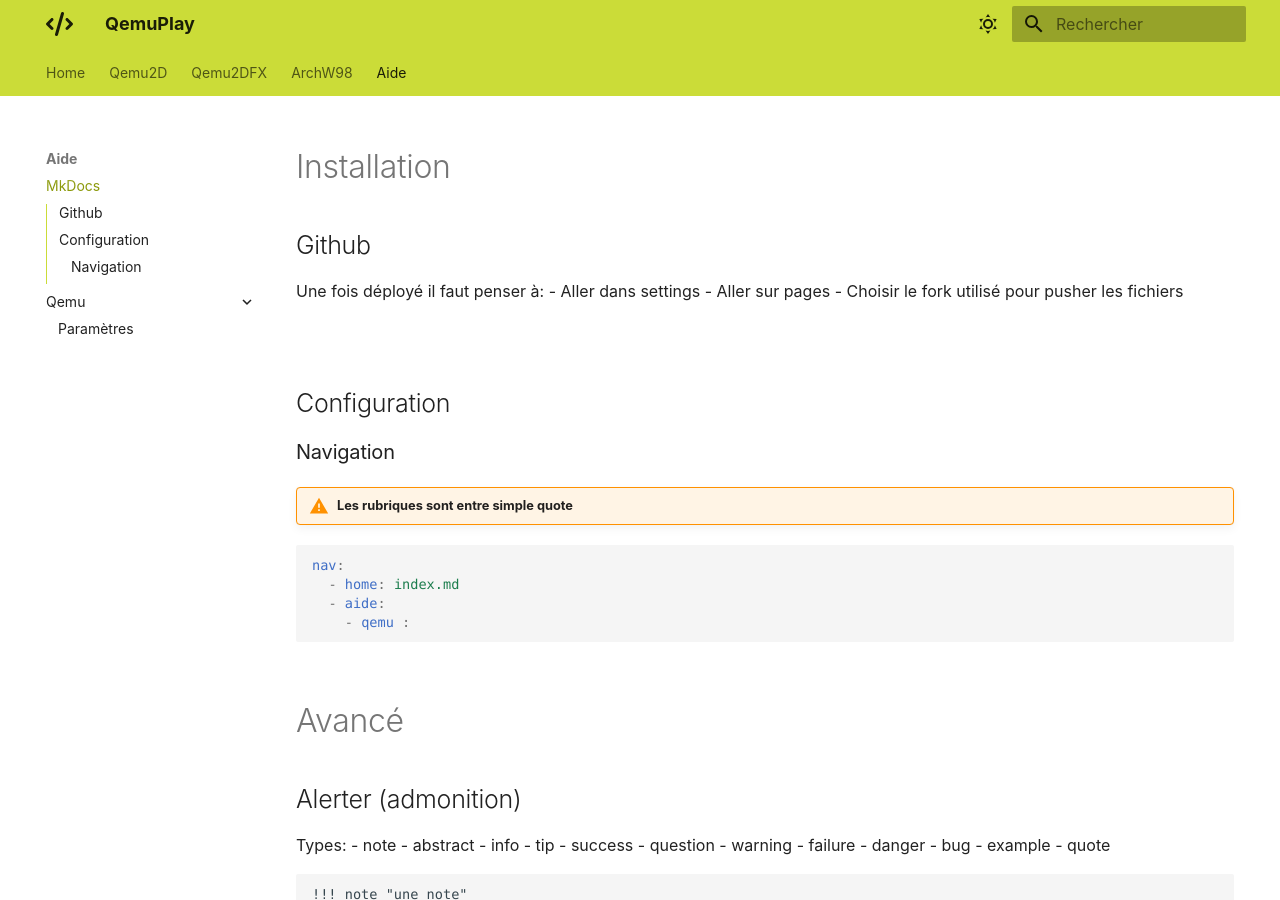
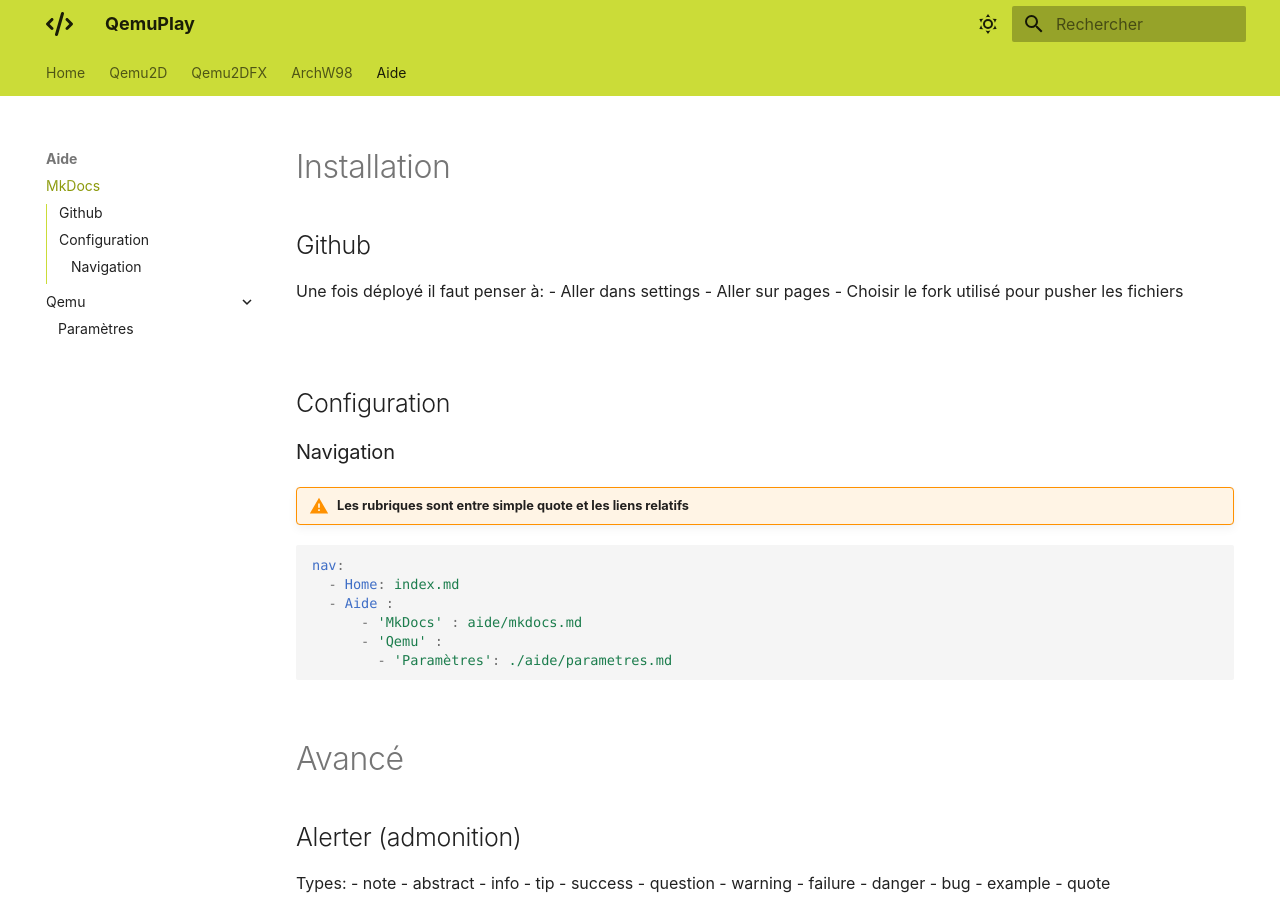
Before and after one commit to daerlnaxe/QemuPlay, an MkDocs documentation site: the page built from docs/aide/mkdocs.md, in a window 1280 px wide and 900 px high. Built offline with MkDocs 1.6.1 and Material for MkDocs 9.7.7, drawn with Linux system fonts in a browser that asks for light colours.

Commit message:
Update mkdocs.md

````diff
--- a/docs/aide/mkdocs.md
+++ b/docs/aide/mkdocs.md
@@ -9,13 +9,15 @@ Une fois déployé il faut penser à:
 
 ## Configuration
 ### Navigation
-!!! warning "Les rubriques sont entre simple quote"
+!!! warning "Les rubriques sont entre simple quote et les liens relatifs"
 
 ```yaml
 nav:
-  - home: index.md
-  - aide:
-    - qemu :
+  - Home: index.md
+  - Aide :
+      - 'MkDocs' : aide/mkdocs.md
+      - 'Qemu' :
+        - 'Paramètres': ./aide/parametres.md
 ```
 
 
````
